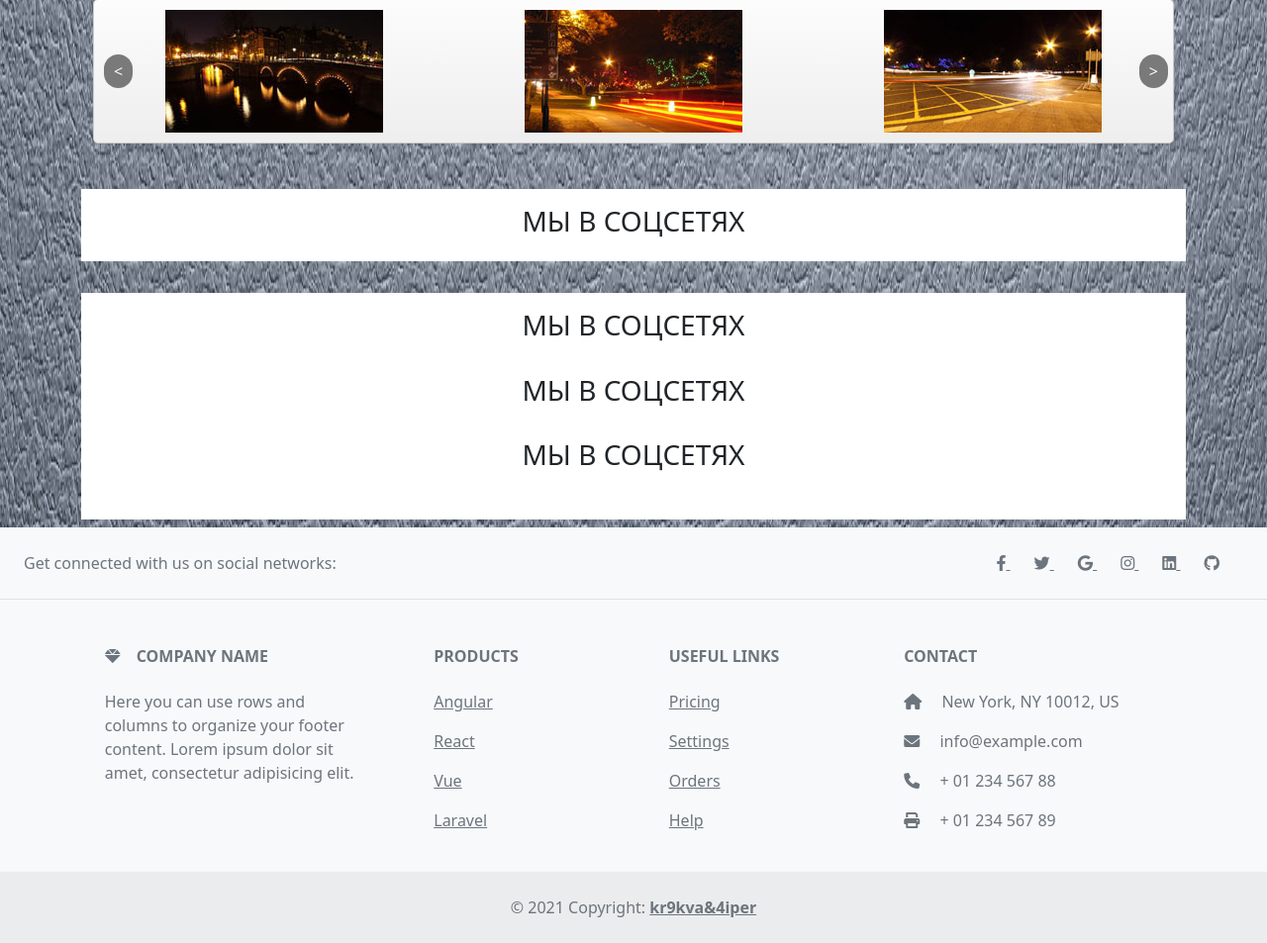
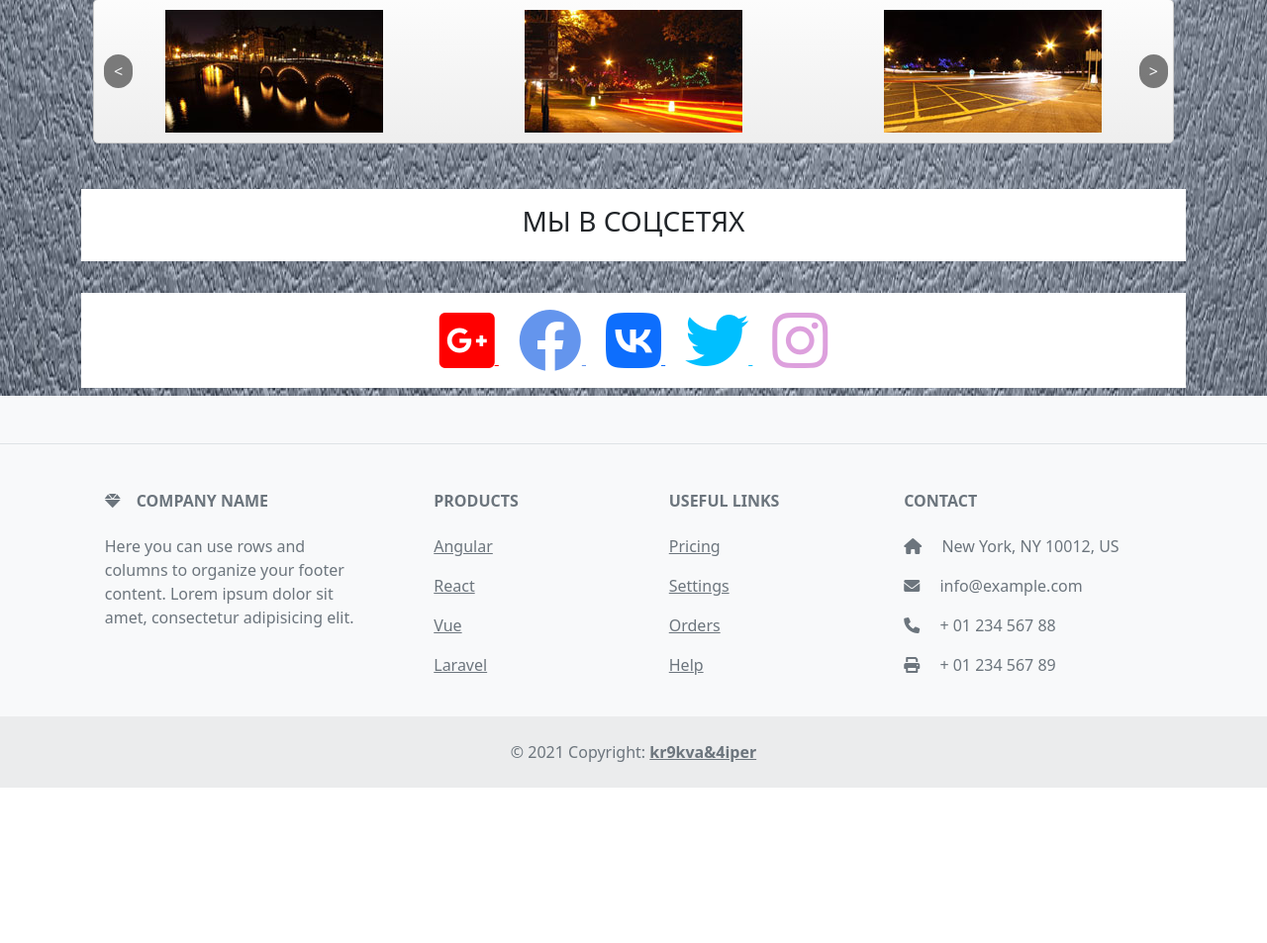
Before and after one commit to Grandmasterlll/vz, a PHP site: page / in a window 1280 px wide. Shown: the part 2154-3107 px from the top of the page at 99% size. After the commit the page ends 2950 px from the top, so only its background shows below. Run offline with PHP 8.4, Linux system fonts and the light colour scheme; some libraries are stand-ins or nearby versions.

Commit message:
development 3 значки в разделе соц сети

```diff
--- a/vz/main.php
+++ b/vz/main.php
@@ -45,34 +45,7 @@ class main
 <footer class="text-center text-lg-start bg-light text-muted">
   <!-- Section: Social media -->
   <section class="d-flex justify-content-center justify-content-lg-between p-4 border-bottom">
-    <!-- Left -->
-    <div class="me-5 d-none d-lg-block">
-      <span>Get connected with us on social networks:</span>
-    </div>
-    <!-- Left -->
 
-    <!-- Right -->
-    <div>
-      <a href="" class="me-4 text-reset">
-        <i class="fab fa-facebook-f"></i>
-      </a>
-      <a href="" class="me-4 text-reset">
-        <i class="fab fa-twitter"></i>
-      </a>
-      <a href="" class="me-4 text-reset">
-        <i class="fab fa-google"></i>
-      </a>
-      <a href="" class="me-4 text-reset">
-        <i class="fab fa-instagram"></i>
-      </a>
-      <a href="" class="me-4 text-reset">
-        <i class="fab fa-linkedin"></i>
-      </a>
-      <a href="" class="me-4 text-reset">
-        <i class="fab fa-github"></i>
-      </a>
-    </div>
-    <!-- Right -->
   </section>
   <!-- Section: Social media -->
 
@@ -364,7 +337,7 @@ info@example.com
         ');
         return $con;
     }
-    public function element_H3_OUR_PARTNERS(){
+    public function element_H3_OUR_PARTNERS(){ /// НАШИ ПАРТНЕРЫ
         $con = print_r('
             <div class="p-3 mb-2 bg-white text-dark">
                         <h3 class="text-center ">НАШИ ПАРТНЕРЫ</h3>
@@ -373,7 +346,7 @@ info@example.com
         return $con;
     }
 
-    public function OUR_PARTNERS(){
+    public function OUR_PARTNERS(){  /// НАШИ ПАРТНЕРЫ
         $con = print_r('
             <div class="container-md">
          <!--
@@ -394,7 +367,7 @@ info@example.com
         ');
         return $con;
     }
-    public function element_H3_OUR_ADVANTAGES(){
+    public function element_H3_OUR_ADVANTAGES(){ ///НАШИ ПРЕИМУЩЕСТВА
         $con = print_r('
             <div class="p-3 mb-2 bg-white text-dark">
                         <h3 class="text-center">НАШИ ПРЕИМУЩЕСТВА</h3>
@@ -402,7 +375,7 @@ info@example.com
         ');
         return $con;
     }
-    public function OUR_ADVANTAGES(){
+    public function OUR_ADVANTAGES(){  /// НАШИ ПРЕИМУЩЕСТВА
         $con = print_r('
         <div class="container-md">
          <!--
@@ -422,7 +395,7 @@ info@example.com
         ');
         return $con;
     }
-    public function element_H3_n4(){
+    public function element_H3_n4(){  /// МЫ В СОЦСЕТЯХ
         $con = print_r('
             <div class="p-3 mb-2 bg-white text-dark">
                         <h3 class="text-center">МЫ В СОЦСЕТЯХ</h3>
@@ -430,12 +403,18 @@ info@example.com
         ');
         return $con;
     }
-    public function p3(){
+    public function p3(){  /// МЫ В СОЦСЕТЯХ
         $con = print_r('
          <div class="p-3 mb-2 bg-white text-dark">
-                        <h3 class="text-center">МЫ В СОЦСЕТЯХ</h3> <br>
-                         <h3 class="text-center">МЫ В СОЦСЕТЯХ</h3><br>
-                          <h3 class="text-center">МЫ В СОЦСЕТЯХ</h3><br>
+         <center>
+                       <a href="#" style="padding: 10px; color: red"> <i class="fab fa-google-plus-square fa-4x"></i> </a>
+                       <a href="#" style="padding: 10px; color: cornflowerblue"> <i class="fab fa-facebook fa-4x"></i> </a>
+                       <a href="#" style="padding: 10px ; "> <i class="fab fa-vk fa-4x"></i> </a>
+                       <a href="#" style="padding: 10px ; color: deepskyblue"> <i class="fab fa-twitter fa-4x"></i> </a>
+                       <a href="#" style="padding: 10px ; color: plum"> <i class="fab fa-instagram fa-4x"></i> </a>
+                        </center>
+
+
             </div>
         ');
         return $con;
```
